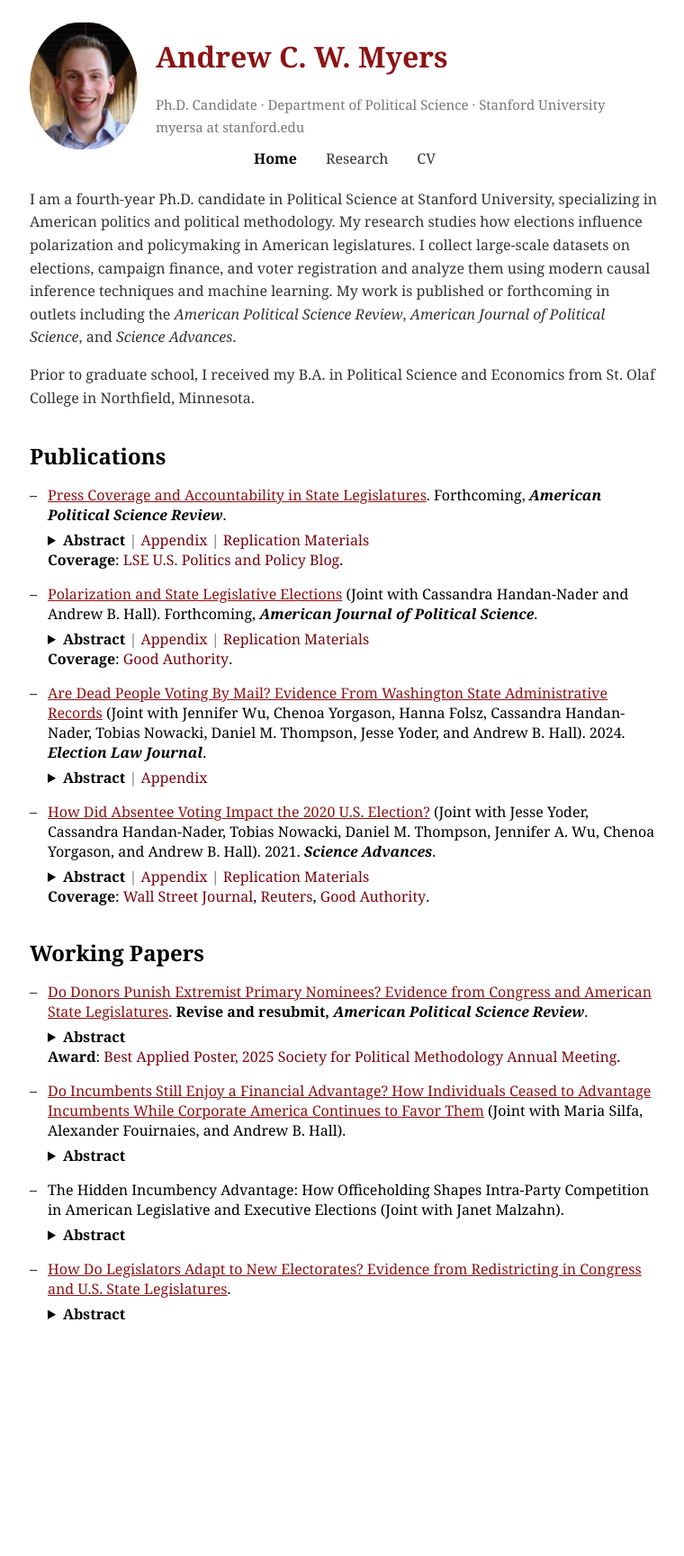
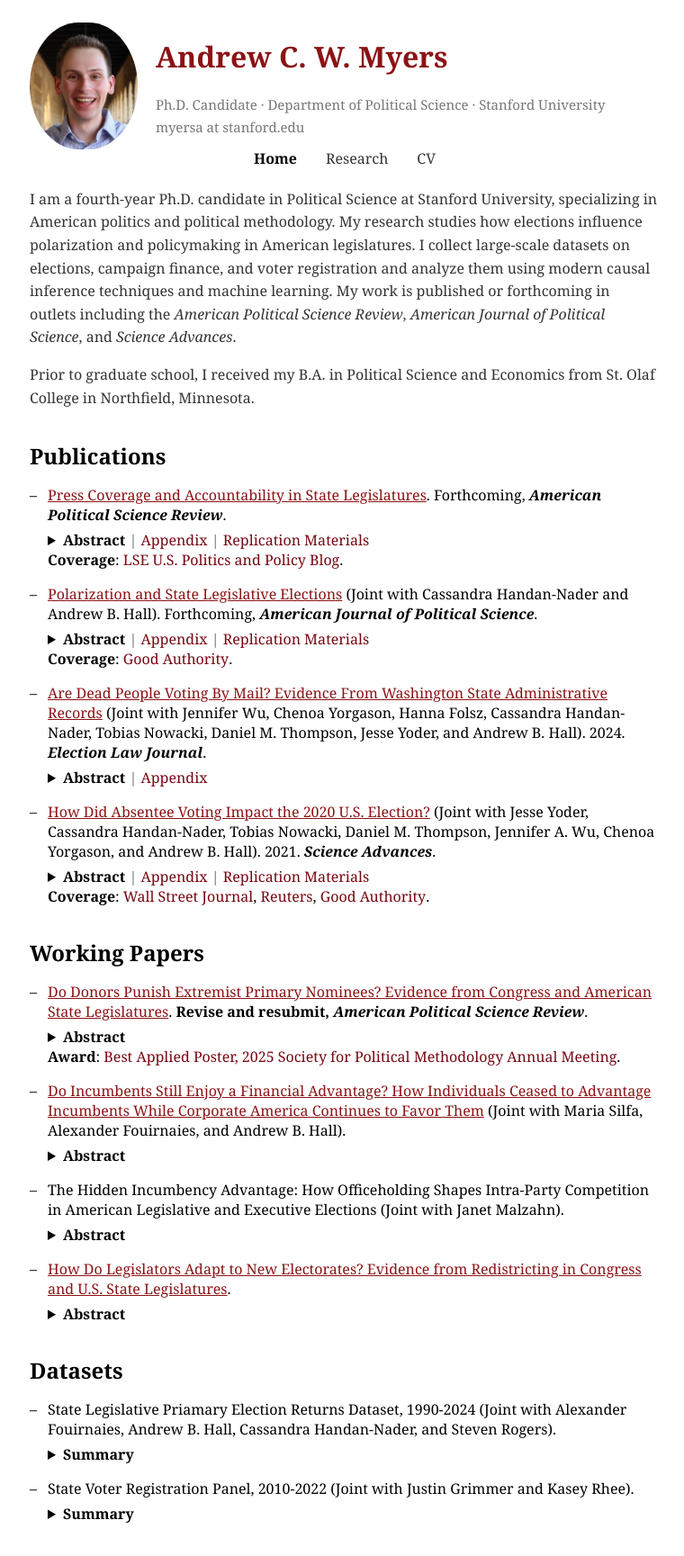
Before and after one commit to AndyMyersSkol/AndyMyersSkol.github.io, a Jekyll site: the page index.html, which Jekyll copies as it is, in a window 1280 px wide. Shown: the whole page at 90% size, without its empty margins (257-1017 px from the left). Built offline with Jekyll 4.4.1, drawn with Linux system fonts in a browser that asks for light colours; before the commit the page ends 1507 px from its top, so only the background shows below that.

Commit message:
Add datasets

```diff
--- a/index.html
+++ b/index.html
@@ -194,6 +194,40 @@ A central question about democracy is whether elected officials adapt to their c
         </li>
     </ul>
 
+
+<h2>Datasets</h2>
+
+   <ul class="dashed">
+        <li>
+            State Legislative Priamary Election Returns Dataset, 1990-2024 (Joint with Alexander Fouirnaies, Andrew B. Hall, Cassandra Handan-Nader, and Steven Rogers).
+            <details class="abstract-container">
+                <summary>
+                    <span>Summary</span>
+                </summary>
+                <p class="abstract-text">
+The State Legislative Primary Election Returns Dataset contains vote returns in every regularly-scheduled state legislative primary election between 1990 and 2024, totaling nearly 350,000 observations. All underlying data is hand-collected from official sources and extensively standardized and linked to other scholarly and administrative databases. Data for single-member districts between 2000 and 2022 is publically available on the Harvard Dataverse. The complete dataset is available by request and will be hosted on a dedicated webpage in the near future.
+
+                </p>
+            </details>
+        </li>
+    </ul>
+
+   <ul class="dashed">
+        <li>
+            State Voter Registration Panel, 2010-2022 (Joint with Justin Grimmer and Kasey Rhee).
+            <details class="abstract-container">
+                <summary>
+                    <span>Summary</span>
+                </summary>
+                <p class="abstract-text">
+The State Voter Registration Panel contains voter registration snapshots collected at regular intervals across all forty-nine registration states between 2010 and 2022, totaling six billion observations. All data comes directly from secretaries of state offices and is standardized and linked across time. Contact me for more information on this dataset.
+
+                </p>
+            </details>
+        </li>
+    </ul>
+
+
 <!--
    <ul class="dashed">
         <li>
```
